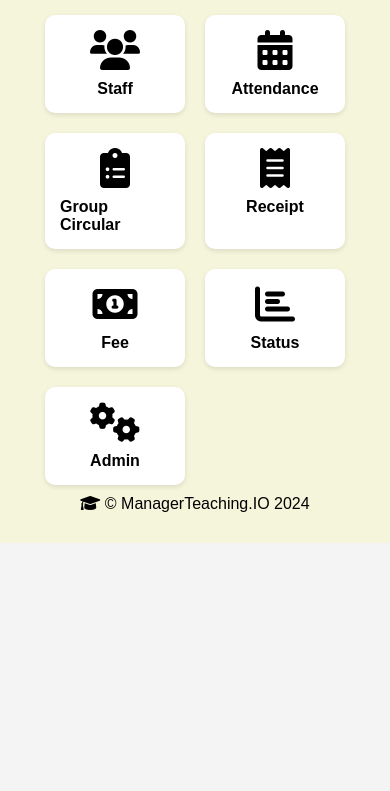
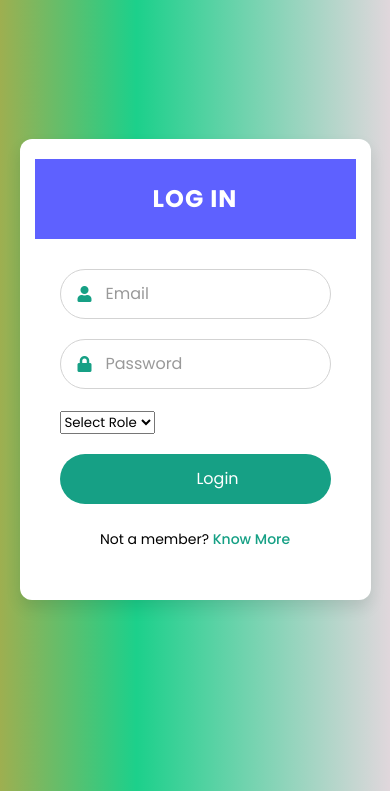
Before and after one commit to Satyamdevloper25/MBSINTERNATIONAL, a plain HTML site: page index.html in a window 390 px wide. Shown: the part 53-844 px from the top of the page. Drawn offline with Linux system fonts and the light colour scheme.

Commit message:
updated index.html

```diff
--- a/index.html
+++ b/index.html
@@ -1,201 +1,257 @@
 <!DOCTYPE html>
-<html lang="en">
+<html lang="en" dir="ltr">
 <head>
-    <meta charset="UTF-8">
+  <meta charset="utf-8">
   <meta name="viewport" content="width=device-width, initial-scale=1.0">
-    <title>School App</title>
-    <link rel="stylesheet" href="https://cdnjs.cloudflare.com/ajax/libs/font-awesome/6.0.0-beta3/css/all.min.css">
+  <title>Login Form</title>
   <link rel="stylesheet" href="style.css">
+  <link rel="stylesheet" href="https://cdnjs.cloudflare.com/ajax/libs/font-awesome/5.15.2/css/all.min.css"/>
+
   <style>
-        body {
-            font-family: Arial, sans-serif;
+  @import url('https://fonts.googleapis.com/css2?family=Poppins:wght@200;300;400;500;600;700&display=swap');
+    * {
       margin: 0;
       padding: 0;
-            background-color: #f4f4f4;
+      box-sizing: border-box;
+      font-family: 'Poppins', sans-serif;
+    }
+    body {
+      background: rgb(158,175,80);
+background: linear-gradient(90deg, rgba(158,175,80,1) 0%, rgba(28,208,139,1) 35%, rgba(224,215,220,1) 100%);
+      display: flex;
+      justify-content: center;
+      align-items: center;
+      height: 100vh;
+      overflow: hidden;
+    }
+    .container {
+      width: 90%;
+      max-width: 400px;
+      margin: auto;
+    }
+    .wrapper {
+      background: #fff;
+      border-radius: 12px;
+      box-shadow: 0 8px 15px rgba(0,0,0,0.1);
+      overflow: hidden;
+    }
+    .wrapper .title {
+      height: 100px;
+      background: rgba(75, 78, 255, 0.89);
+      color: #fff;
+      font-size: 30px;
+      font-weight: 700;
+      display: flex;
+      align-items: center;
+      justify-content: center;
+      text-transform: uppercase;
+      letter-spacing: 1px;
+    }
+    .wrapper form {
+      padding: 30px 25px;
+    }
+    .wrapper form .row {
+      margin-bottom: 20px;
+      position: relative;
+    }
+    .wrapper form .row input {
+      height: 50px;
+      width: 100%;
+      padding-left: 50px;
+      border-radius: 25px;
+      border: 1px solid lightgrey;
+      font-size: 16px;
+      transition: all 0.3s ease;
+    }
+    .wrapper form .row input:focus {
+      border-color: #16a085;
+      box-shadow: 0 0 8px rgba(22,160,133,0.5);
+    }
+    .wrapper form .row input::placeholder {
+      color: #999;
+    }
+    .wrapper form .row i {
+      position: absolute;
+      width: 45px;
+      height: 100%;
+      color: #16a085;
+      font-size: 18px;
+      left: 5px;
+      top: 50%;
+      transform: translateY(-50%);
+      display: flex;
+      align-items: center;
+      justify-content: center;
+    }
+    .wrapper form .pass {
+      margin: 10px 0 20px;
+      text-align: right;
+    }
+    .wrapper form .pass a {
+      color: #16a085;
+      font-size: 14px;
+      text-decoration: none;
+      transition: color 0.3s ease;
+    }
+    .wrapper form .pass a:hover {
+      color: #12876f;
+    }
+    .wrapper form .button input {
+      color: #fff;
+      font-size: 18px;
+      padding: 12px 0;
+      background: #16a085;
+      border: none;
+      border-radius: 25px;
+      cursor: pointer;
+      transition: background 0.3s ease;
+      width: 100%;
+    }
+    .wrapper form .button input:hover {
+      background: #12876f;
+    }
+    .wrapper form .signup-link {
+      text-align: center;
+      margin-top: 25px;
+      font-size: 16px;
+    }
+    .wrapper form .signup-link a {
+      color: #16a085;
+      text-decoration: none;
+      font-weight: 500;
+      transition: color 0.3s ease;
+    }
+    .wrapper form .signup-link a:hover {
+      color: #12876f;
     }
 
-        .header {
-            display: flex;
-            justify-content: space-between;
-            align-items: center;
-            padding: 10px 20px;
-            background-color: #007BFF;
-            color: white;
+    /* Responsive Design */
+    @media screen and (max-width: 480px) {
+      .wrapper {
+        padding: 20px 15px;
       }
-
-        .header h1 {
-            margin: 0;
+      .wrapper .title {
+        height: 80px;
         font-size: 24px;
       }
-
-        .hamburger-menu {
-            font-size: 24px;
-            cursor: pointer;
-            position: relative;
+      .wrapper form .row input {
+        padding-left: 45px;
       }
-
-        .menu-options {
-            display: none;
-            position: absolute;
-            top: 40px;
-            right: 0;
-            background-color: white;
-            box-shadow: 0 2px 5px rgba(0, 0, 0, 0.1);
-            border-radius: 5px;
-            overflow: hidden;
-            z-index: 1000;
+      .wrapper form .row i {
+        width: 40px;
+        font-size: 16px;
       }
-
-        .menu-options a {
-            display: block;
-            padding: 10px 20px;
-            text-decoration: none;
-            color: #333;
-            border-bottom: 1px solid #ddd;
+      .wrapper form .button input {
+        font-size: 16px;
       }
-
-        .menu-options a:last-child {
-            border-bottom: none;
+      .wrapper form .signup-link {
+        font-size: 14px;
       }
-
-        .menu-options a:hover {
-            background-color: #f4f4f4;
     }
-
-        .container {
-            display: flex;
-            flex-direction: column;
-            align-items: center;
-            padding: 20px;
-            background-color: beige;
+    .role{
+      width:60px;
     }
-
-        .icon-container {
-            display: grid;
-            grid-template-columns: repeat(2, 1fr);
-            gap: 20px;
-            width: 100%;
-            max-width: 300px;
-        }
-
-        .icon-item {
-            background-color: #fff;
-            border-radius: 10px;
-            box-shadow: 0 2px 5px rgba(0, 0, 0, 0.1);
-            display: flex;
-            flex-direction: column;
-            align-items: center;
-            padding: 15px;
-            cursor: pointer;
-            transition: background-color 0.3s;
-        }
-
-        .icon-item:hover {
-            background-color: #e0e0e0;
-        }
-
-        .icon-item i {
-            font-size: 40px;
-            margin-bottom: 10px;
-        }
-
-        .icon-item p {
-            margin: 0;
-            font-weight: bold;
-        }
-
-        .footer {
-            text-align: center;
-            margin: 10px 0;
+    #icon{
+     height: 6px;
     }
   </style>
 </head>
 <body>
-    <header class="header">
-        <h1>Manager</h1>
-        <div class="hamburger-menu" onclick="toggleMenu()">
-            <i class="fas fa-bars"></i>
-            <div class="menu-options" id="menu-options">
-                <a href="#">Log Out<i class="fa-solid fa-right-from-bracket"></i></a>
-                <a href="#">Change Password<i class="fa-solid fa-key"></i></a>
-                <a href="#">Our Team<i class="fa-duotone fa-solid fa-user-group"></i></a>
+  <div class="container">
+    <div class="wrapper">
+      <div class="title"><span>Log In</span></div>
+      <form id="login-form">
+        <div class="row">
+          <i class="fas fa-user"></i>
+          <input type="text" placeholder="Email" required id="email">
         </div>
+        <div class="row">
+          <i class="fas fa-lock"></i>
+          <input type="password" placeholder="Password" required id="password">
         </div>
-    </header>
 
-    <div class="container">
-        <div class="icon-container">
-            <div class="icon-item" onclick="location.href='staff.html';">
-                <i class="fas fa-users"></i>
-                <p>Staff</p>
+        <!-- Role selection dropdown -->
+        <div class="row">
+
+          <select id="role" required>
+            <option value="" disabled selected>Select Role</option>
+            <option value="admin">Admin</option>
+            <option value="teacher">Teacher</option>
+          </select>
         </div>
-            <div class="icon-item" onclick="location.href='attendence.html';">
-                <i class="fas fa-calendar-alt"></i>
-                <p>Attendance</p>
+
+        <div class="row button">
+          <input type="submit" value="Login">
         </div>
-            <div class="icon-item" onclick="location.href='circular.html';">
-                <i class="fas fa-clipboard-list"></i>
-                <p>Group Circular</p>
-            </div>
-            <div class="icon-item" onclick="location.href='reciept.html';">
-                <i class="fas fa-receipt"></i>
-                <p>Receipt</p>
-            </div>
-            <div class="icon-item" onclick="location.href='#';">
-                <i class="fas fa-money-bill-alt"></i>
-                <p>Fee</p>
-            </div>
-            <div class="icon-item" onclick="location.href='status.html';">
-                <i class="fas fa-chart-bar"></i>
-                <p>Status</p>
-            </div>
-            <div class="icon-item" onclick="location.href='admin.html';">
-                <i class="fas fa-cogs"></i>
-                <p>Admin</p>
-            </div>
-        </div>
-        <div class="footer">
-            <i class="fas fa-graduation-cap"></i> <span>&#169; ManagerTeaching.IO 2024</span>
+        <div class="signup-link">Not a member? <a href="#">Know More</a></div>
+      </form>
     </div>
   </div>
 
-    <script>
-        function toggleMenu() {
-            const menu = document.getElementById('menu-options');
-            menu.style.display = menu.style.display === 'block' ? 'none' : 'block';
+  <script type="module">
+    import { initializeApp } from "https://www.gstatic.com/firebasejs/10.13.0/firebase-app.js";
+    import { getAuth, signInWithEmailAndPassword } from "https://www.gstatic.com/firebasejs/10.13.0/firebase-auth.js";
+
+    const firebaseConfig = {
+      apiKey: "AIzaSyAyf4UxAJlsT3EjbNIVqCKQ4cjecrRgI0A",
+      authDomain: "myauth-78eab.firebaseapp.com",
+      projectId: "myauth-78eab",
+      storageBucket: "myauth-78eab.appspot.com",
+      messagingSenderId: "1081084619188",
+      appId: "1:1081084619188:web:cb90c0140814cc6cfa2ae1"
+    };
+
+    // Initialize Firebase
+    const app = initializeApp(firebaseConfig);
+    const auth = getAuth(app);
+
+    // Handle form submission
+    const form = document.getElementById('login-form');
+    form.addEventListener('submit', function(event) {
+      event.preventDefault();
+      const email = document.getElementById('email').value;
+      const password = document.getElementById('password').value;
+
+      // Sign in with email and password
+      signInWithEmailAndPassword(auth, email, password)
+        .then((userCredential) => {
+          // Signed in successfully
+          const user = userCredential.user;
+          alert('Login successful!');
+          // Redirect to loadingscreen.html
+          window.location.href = "loadingstart.html";
+        })
+        .catch((error) => {
+          // Handle login errors
+          const errorCode = error.code;
+          const errorMessage = error.message;
+          alert('Error: ' + errorMessage);
+        });
+    });
+    // Check if the user is already logged in
+  onAuthStateChanged(auth, (user) => {
+    if (user) {
+      // User is signed in, redirect to the main page or show a welcome message
+      window.location.href = 'loadingscreen.html'; // Redirect to the loading screen or another page
+    }
+  });
+  // Redirect based on the role selected
+  if (role === 'admin') {
+                window.location.href = "index.html";
+              } else if (role === 'teacher') {
+                window.location.href = "teacher.html";
               }
 
-        // Close the menu if clicked outside
-        window.onclick = function(event) {
-            if (!event.target.matches('.hamburger-menu, .hamburger-menu *')) {
-                const menu = document.getElementById('menu-options');
-                if (menu.style.display === 'block') {
-                    menu.style.display = 'none';
+  // Function to log out the user
+  function logout() {
+    signOut(auth).then(() => {
+      // Sign-out successful, redirect to login page or show a message
+      alert('You have been logged out.');
+      window.location.href = 'login.html'; // Redirect to the login page
+    }).catch((error) => {
+      console.log(error.message);
+    });
   }
-            }
-        }
-    </script><button id="back-to-top" title="Go to top">&#8679;</button>
-    <script>
-  // Get the button
-  let mybutton = document.getElementById("back-to-top");
-
-  // When the user scrolls down 20px from the top of the document, show the button
-  window.onscroll = function() {
-    scrollFunction();
-  };
-
-  function scrollFunction() {
-    if (document.body.scrollTop > 20 || document.documentElement.scrollTop > 20) {
-      mybutton.style.display = "block";
-    } else {
-      mybutton.style.display = "none";
-    }
-  }
-
-  // When the user clicks on the button, scroll to the top of the document
-  mybutton.onclick = function() {
-    window.scrollTo({ top: 0, behavior: 'smooth' });
-  };
   </script>
 </body>
 </html>
```
Lines whose indentation alone changed are shown as unchanged.
